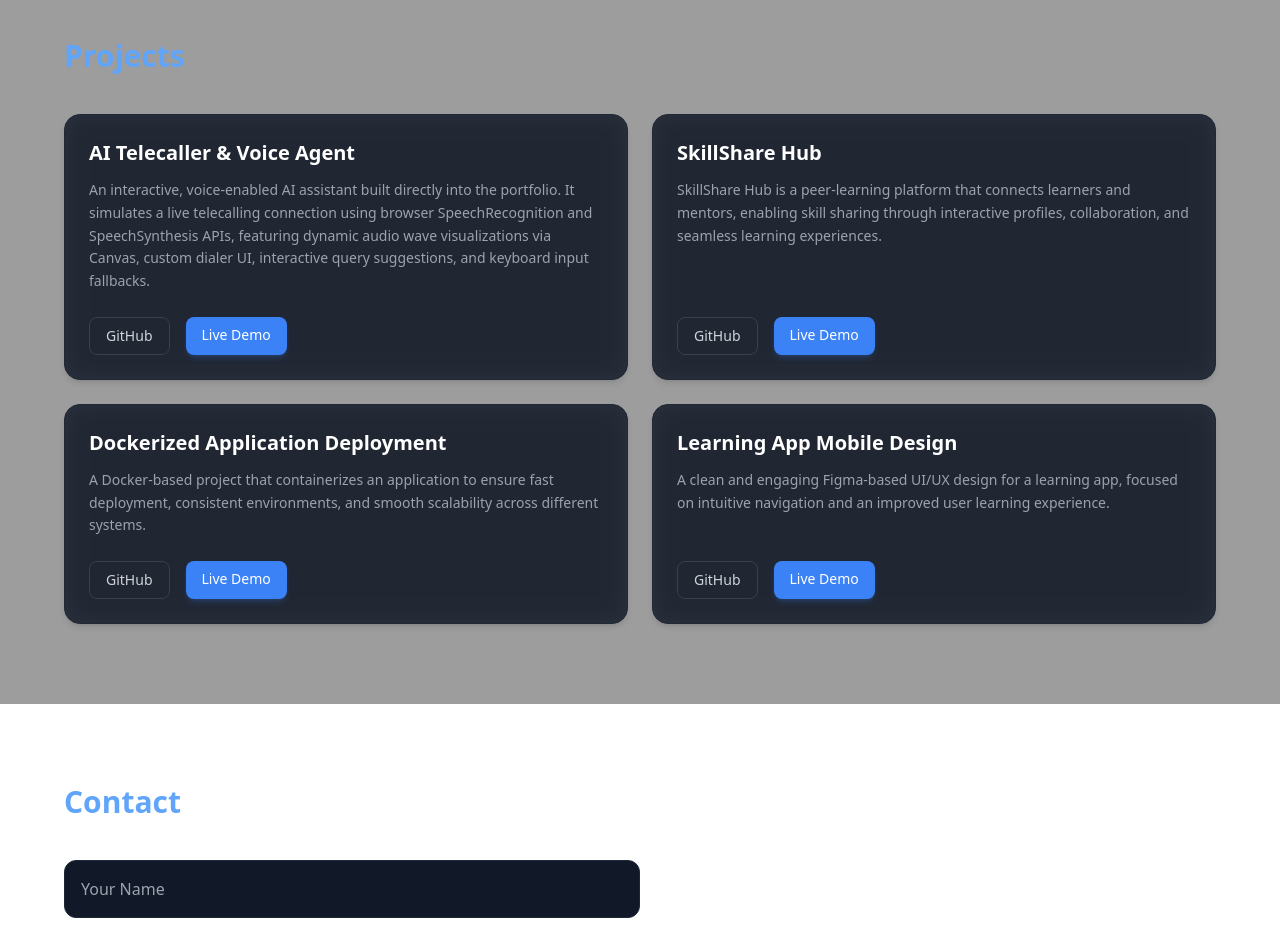
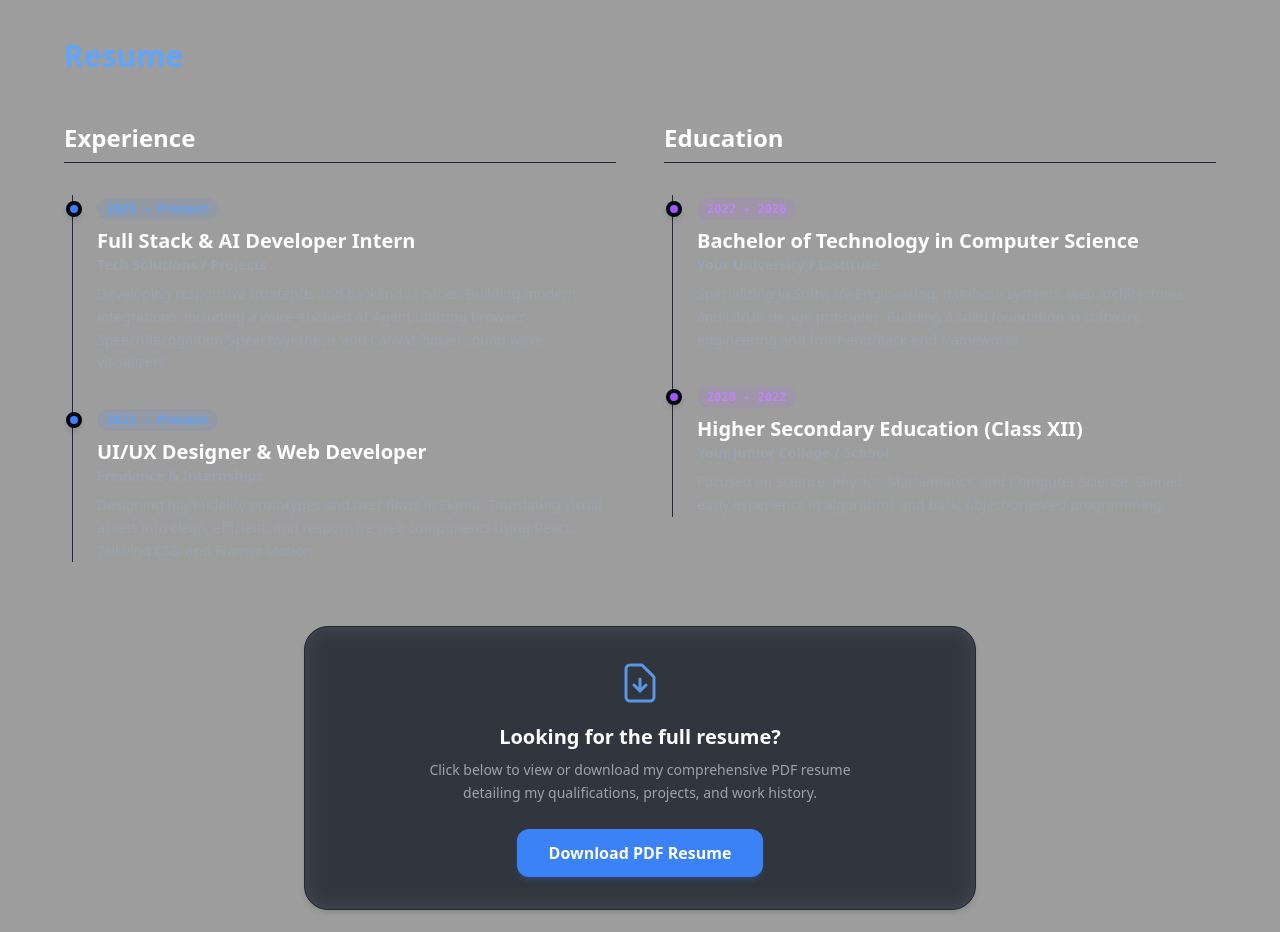
Before and after one commit to SOHAIL1510/Portfolio08, a React (Vite) app: page / in a window 1280 px wide. Shown: the part 1860-2792 px from the top of the page. Built offline with nearby package versions, Linux system fonts and the light colour scheme.

Commit message:
feat: Add dedicated, animated Resume section with PDF download and navigation scroll links

```diff
--- a/src/App.jsx
+++ b/src/App.jsx
@@ -2,6 +2,7 @@ import Navbar from "./components/Navbar";
 import Hero from "./components/Hero";
 import About from "./components/About";
 import Skills from "./components/Skills";
+import Resume from "./components/Resume";
 import Projects from "./components/Projects";
 import Contact from "./components/Contact";
 import Footer from "./components/Footer";
@@ -17,6 +18,7 @@ export default function App() {
         <Hero />
         <About />
         <Skills />
+        <Resume />
         <Projects />
         <Contact />
         <Footer />
--- a/src/components/Navbar.jsx
+++ b/src/components/Navbar.jsx
@@ -27,6 +27,7 @@ export default function Navbar() {
   const links = [
     { id: "about", label: "About" },
     { id: "skills", label: "Skills" },
+    { id: "resume", label: "Resume" },
     { id: "projects", label: "Projects" },
     { id: "contact", label: "Contact" },
   ];
@@ -39,7 +40,7 @@ export default function Navbar() {
       className="fixed top-0 left-0 w-full z-50 bg-black/60 backdrop-blur-lg border-b border-gray-800"
     >
       <div className="max-w-6xl mx-auto px-6 py-4 flex justify-center items-center">
-        <div className="flex gap-6 sm:gap-10 relative">
+        <div className="flex gap-3 sm:gap-8 relative">
           {links.map((link) => (
             <a
               key={link.id}
--- /dev/null
+++ b/src/components/Resume.jsx
@@ -0,0 +1,127 @@
+/* eslint-disable no-unused-vars */
+import { motion } from "framer-motion";
+import TiltCard from "./TiltCard";
+
+export default function Resume() {
+  const education = [
+    {
+      degree: "Bachelor of Technology in Computer Science",
+      institution: "Your University / Institute",
+      duration: "2022 - 2026",
+      desc: "Specializing in Software Engineering, database systems, web architectures, and UI/UX design principles. Building a solid foundation in software engineering and front-end/back-end frameworks.",
+    },
+    {
+      degree: "Higher Secondary Education (Class XII)",
+      institution: "Your Junior College / School",
+      duration: "2020 - 2022",
+      desc: "Focused on Science, Physics, Mathematics, and Computer Science. Gained early experience in algorithms and basic object-oriented programming.",
+    },
+  ];
+
+  const experience = [
+    {
+      role: "Full Stack & AI Developer Intern",
+      company: "Tech Solutions / Projects",
+      duration: "2025 - Present",
+      desc: "Developing responsive frontends and backend services. Building modern integrations, including a voice-enabled AI Agent utilizing browser SpeechRecognition/SpeechSynthesis and Canvas-based sound wave visualizers.",
+    },
+    {
+      role: "UI/UX Designer & Web Developer",
+      company: "Freelance & Internships",
+      duration: "2023 - Present",
+      desc: "Designing high-fidelity prototypes and user flows in Figma. Translating visual assets into clean, efficient, and responsive web components using React, Tailwind CSS, and Framer Motion.",
+    },
+  ];
+
+  return (
+    <section id="resume" className="py-20 px-6 bg-[#0b0b0b]/40 backdrop-blur-sm relative z-10">
+      <div className="max-w-6xl mx-auto">
+        <motion.h2
+          initial={{ opacity: 0, y: 40 }}
+          whileInView={{ opacity: 1, y: 0 }}
+          transition={{ duration: 0.7 }}
+          className="text-3xl font-bold text-blue-400"
+        >
+          Resume
+        </motion.h2>
+
+        <div className="mt-12 grid md:grid-cols-2 gap-12">
+          {/* Work Experience Timeline */}
+          <div>
+            <h3 className="text-2xl font-bold text-white mb-8 border-b border-gray-800 pb-2">Experience</h3>
+            <div className="relative border-l border-gray-800 pl-6 ml-2 flex flex-col gap-8">
+              {experience.map((exp, idx) => (
+                <motion.div
+                  key={idx}
+                  initial={{ opacity: 0, x: -30 }}
+                  whileInView={{ opacity: 1, x: 0 }}
+                  transition={{ duration: 0.6, delay: idx * 0.1 }}
+                  className="relative"
+                >
+                  {/* Timeline bullet */}
+                  <span className="absolute -left-[31px] top-1.5 w-4 h-4 rounded-full bg-blue-500 border-4 border-gray-950 shadow-md"></span>
+                  <span className="text-xs font-semibold text-blue-400 font-mono bg-blue-500/10 px-2.5 py-1 rounded-full">{exp.duration}</span>
+                  <h4 className="text-xl font-bold text-white mt-2">{exp.role}</h4>
+                  <p className="text-sm text-gray-400 font-semibold">{exp.company}</p>
+                  <p className="mt-2 text-gray-400 text-sm leading-relaxed">{exp.desc}</p>
+                </motion.div>
+              ))}
+            </div>
+          </div>
+
+          {/* Education Timeline */}
+          <div>
+            <h3 className="text-2xl font-bold text-white mb-8 border-b border-gray-800 pb-2">Education</h3>
+            <div className="relative border-l border-gray-800 pl-6 ml-2 flex flex-col gap-8">
+              {education.map((edu, idx) => (
+                <motion.div
+                  key={idx}
+                  initial={{ opacity: 0, x: 30 }}
+                  whileInView={{ opacity: 1, x: 0 }}
+                  transition={{ duration: 0.6, delay: idx * 0.1 }}
+                  className="relative"
+                >
+                  {/* Timeline bullet */}
+                  <span className="absolute -left-[31px] top-1.5 w-4 h-4 rounded-full bg-purple-500 border-4 border-gray-950 shadow-md"></span>
+                  <span className="text-xs font-semibold text-purple-400 font-mono bg-purple-500/10 px-2.5 py-1 rounded-full">{edu.duration}</span>
+                  <h4 className="text-xl font-bold text-white mt-2">{edu.degree}</h4>
+                  <p className="text-sm text-gray-400 font-semibold">{edu.institution}</p>
+                  <p className="mt-2 text-gray-400 text-sm leading-relaxed">{edu.desc}</p>
+                </motion.div>
+              ))}
+            </div>
+          </div>
+        </div>
+
+        {/* Access Button / Call to Action wrapped in TiltCard */}
+        <motion.div
+          initial={{ opacity: 0, y: 35 }}
+          whileInView={{ opacity: 1, y: 0 }}
+          transition={{ duration: 0.8 }}
+          className="mt-16 max-w-2xl mx-auto"
+        >
+          <TiltCard className="bg-gray-900/60 border border-gray-800 backdrop-blur-md p-8 rounded-3xl">
+            <div className="flex flex-col items-center justify-center text-center">
+              <svg className="w-12 h-12 text-blue-400 mb-4 animate-pulse" fill="none" viewBox="0 0 24 24" stroke="currentColor">
+                <path strokeLinecap="round" strokeLinejoin="round" strokeWidth={1.5} d="M12 10v6m0 0l-3-3m3 3l3-3m2 8H7a2 2 0 01-2-2V5a2 2 0 012-2h5.586a1 1 0 01.707.293l5.414 5.414a1 1 0 01.293.707V19a2 2 0 01-2 2z" />
+              </svg>
+              <h3 className="text-xl font-bold text-white">Looking for the full resume?</h3>
+              <p className="mt-2 text-gray-400 text-sm max-w-md leading-relaxed">
+                Click below to view or download my comprehensive PDF resume detailing my qualifications, projects, and work history.
+              </p>
+              <a
+                href="/Sohail_Khan_Resume.pdf"
+                download="Sohail_Khan_Resume.pdf"
+                target="_blank"
+                rel="noreferrer"
+                className="mt-6 px-8 py-3 bg-blue-500 hover:bg-blue-600 text-white font-semibold rounded-xl transition duration-300 shadow-md shadow-blue-500/20 hover:scale-105 inline-block text-center cursor-pointer"
+              >
+                Download PDF Resume
+              </a>
+            </div>
+          </TiltCard>
+        </motion.div>
+      </div>
+    </section>
+  );
+}
```
Also changed, not shown: 1 other file (tests, documents, lock files or other folders).
